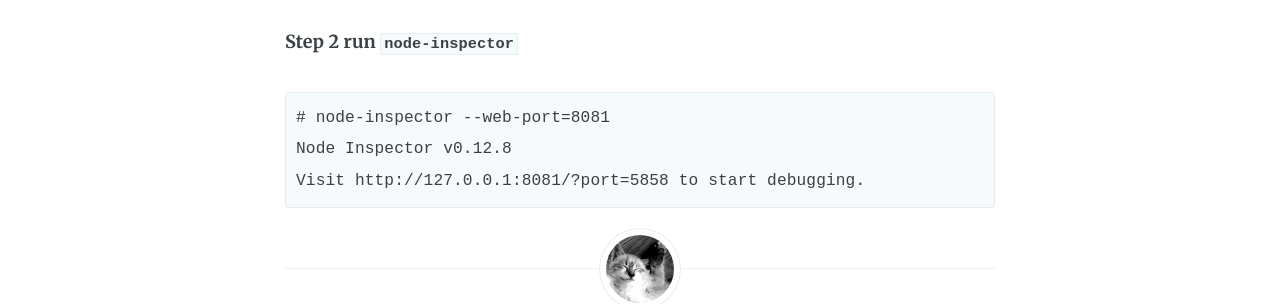
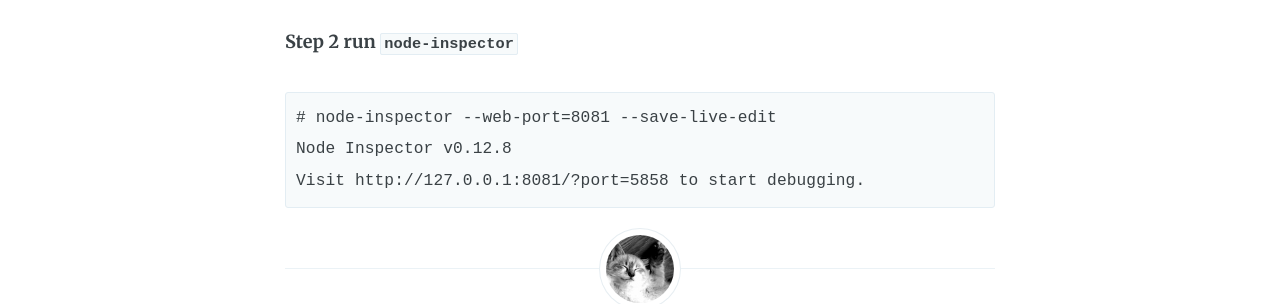
Before and after one commit to tomer-ben-david/tomer-ben-david.github.io.jekyll, a Jekyll site: the page built from _posts/2016/2017-01-01-page-devtips-nodejs.md, in a window 1280 px wide. Shown: the part 508-812 px from the top of the page. Built offline with Jekyll 4.4.1, drawn with Linux system fonts in a browser that asks for light colours; comment, search, counter and statistics services are not loaded.

Commit message:
+javascript

````diff
--- a/_posts/2016/2017-01-01-page-devtips-nodejs.md
+++ b/_posts/2016/2017-01-01-page-devtips-nodejs.md
@@ -18,7 +18,7 @@ Now your `nodejs` process (`V8`) is listening on port `5858`
 **Step 2 run `node-inspector`**
 
 ```commandline
-# node-inspector --web-port=8081
+# node-inspector --web-port=8081 --save-live-edit
 Node Inspector v0.12.8
 Visit http://127.0.0.1:8081/?port=5858 to start debugging.
 ```
````
